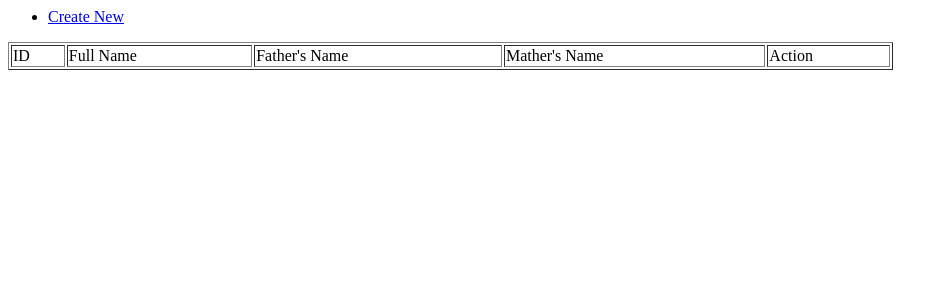
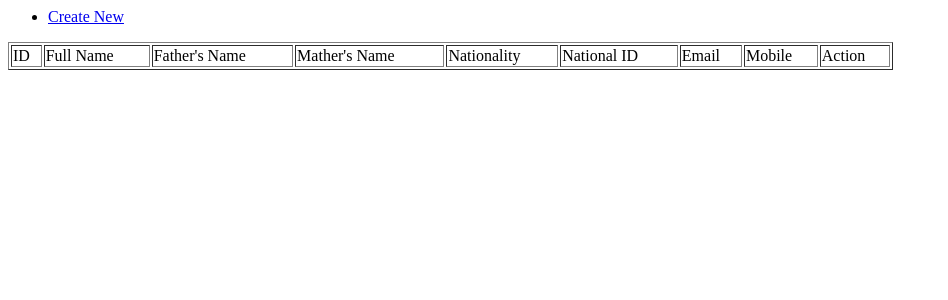
Before and after one commit to Muktaranibiswas/crud01, a PHP site: page /personal_info/list.php in a window 1280 px wide. Shown: the top 300 px of the page, without its empty margins (0-948 px from the left). Run offline with PHP 8.4, Linux system fonts and the light colour scheme; data that the repository does not hold is empty.

Commit message:
again list with Fullname Field

```diff
--- a/personal_info/add.php
+++ b/personal_info/add.php
@@ -19,4 +19,5 @@ VALUES ('$fullname', '$fname', '$mname', '$nationality', '$nationalid', '$email'
 //echo $query;
 mysqli_query($link, $query);
 ?>
+
 <a href="create.html">Go Back</a>
--- a/personal_info/list.php
+++ b/personal_info/list.php
@@ -18,6 +18,11 @@ $result = mysqli_query($link, $query);
         <td>Full Name</td>
         <td>Father's Name</td>
         <td>Mather's Name</td>
+        <td>Nationality</td>
+        <td>National ID</td>
+        <td>Email</td>
+        <td>Mobile</td>
+
         <td>Action</td>
     </tr>
     <?php
@@ -28,6 +33,11 @@ $result = mysqli_query($link, $query);
             <td><?php echo $row['fullname']?></td>
             <td><?php echo $row['fname']?></td>
             <td><?php echo $row['mname']?></td>
+            <td><?php echo $row['nationality']?></td>
+            <td><?php echo $row['nationalid']?></td>
+            <td><?php echo $row['email']?></td>
+            <td><?php echo $row['mobile']?></td>
+
             <td>
                 <a href="view.php?id=<?php echo $row['id']?>">View</a> |
                 <a href="edit.php?id=<?php echo $row['id']?>">Edit</a> |
```
